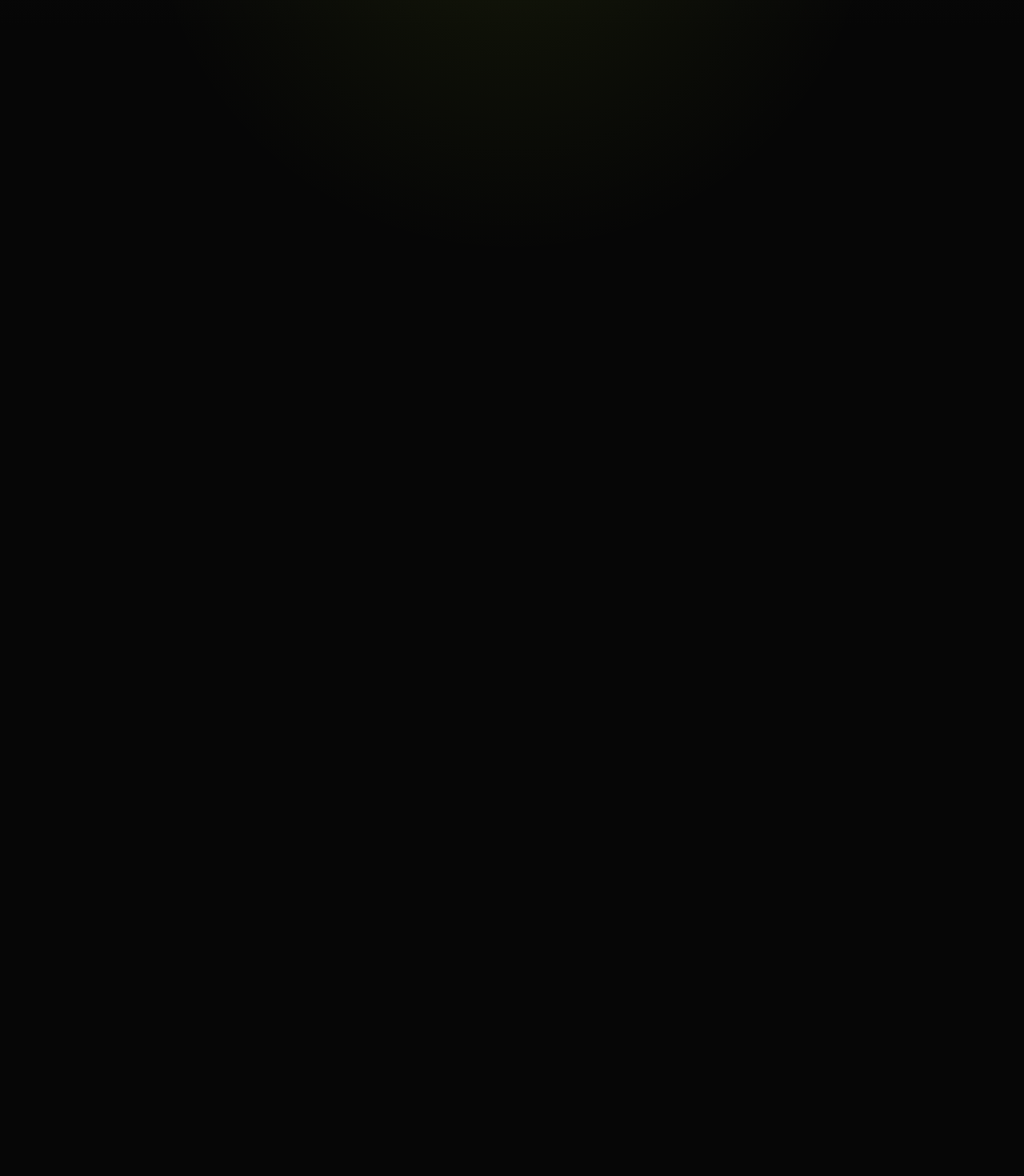
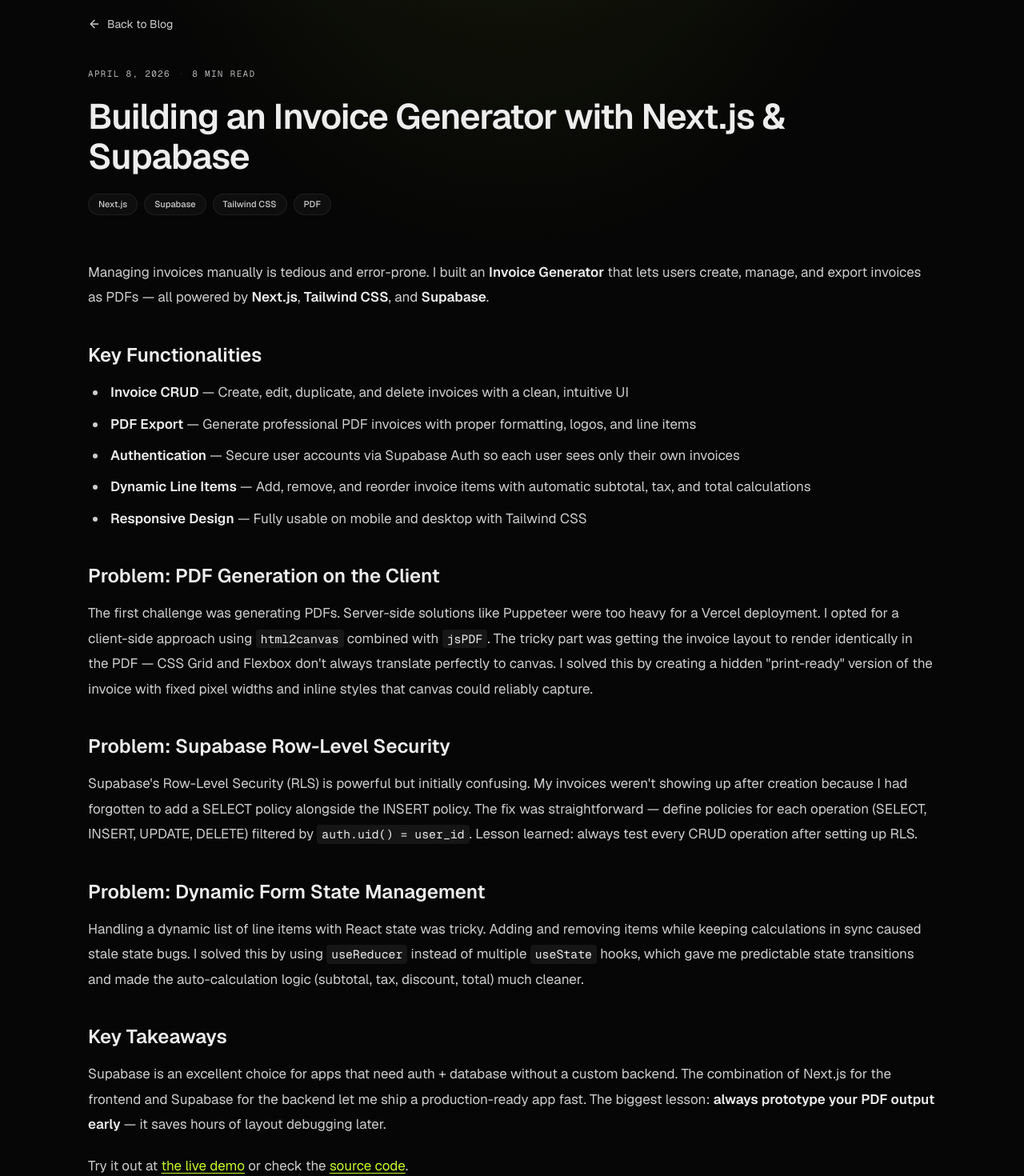
Before and after one commit to elkatiri/Portfolio, a Next.js app: page /blog/building-invoice-generator-nextjs-supabase in a window 1280 px wide. Before the commit this address had no page. Shown: the part 140-1610 px from the top of the page at 80% size. Before the commit the page ends 800 px from the top, so only its background shows below. Built offline with nearby package versions, Linux system fonts and the light colour scheme.

Commit message:
update blog

```diff
--- a/src/data/blog.ts
+++ b/src/data/blog.ts
@@ -11,142 +11,158 @@
 
 export const blogPosts: BlogPost[] = [
   {
-    slug: "building-saas-dashboard-nextjs-react",
-    title: "How I Built a SaaS Dashboard with Next.js & React",
+    slug: "building-invoice-generator-nextjs-supabase",
+    title: "Building an Invoice Generator with Next.js & Supabase",
     description:
-      "A deep dive into building a production-ready SaaS dashboard with Next.js App Router, server components, and real-time data.",
+      "How I built a full-featured invoice generator with PDF export, tackling Supabase auth, dynamic form state, and PDF rendering challenges.",
     date: "2026-04-08",
     readTime: "8 min read",
-    tags: ["Next.js", "React", "SaaS", "TypeScript"],
+    tags: ["Next.js", "Supabase", "Tailwind CSS", "PDF"],
     lang: "en",
     content: `
-<p>Building a SaaS dashboard requires careful consideration of performance, user experience, and scalability. In this post, I'll walk through how I built a production-ready dashboard using <strong>Next.js App Router</strong> and <strong>React Server Components</strong>.</p>
+<p>Managing invoices manually is tedious and error-prone. I built an <strong>Invoice Generator</strong> that lets users create, manage, and export invoices as PDFs — all powered by <strong>Next.js</strong>, <strong>Tailwind CSS</strong>, and <strong>Supabase</strong>.</p>
 
-<h2>Why Next.js for SaaS?</h2>
-<p>Next.js provides the perfect foundation for SaaS applications. With server components, you get faster initial loads. With API routes, you get a built-in backend. And with Vercel deployment, you get global edge delivery out of the box.</p>
-
-<h2>Architecture Decisions</h2>
-<p>I structured the app using the App Router with the following pattern:</p>
+<h2>Key Functionalities</h2>
 <ul>
-<li><strong>Server Components</strong> for data-heavy pages (dashboards, reports)</li>
-<li><strong>Client Components</strong> only for interactive elements (forms, modals, charts)</li>
-<li><strong>API Routes</strong> for webhook handlers and third-party integrations</li>
-<li><strong>Middleware</strong> for authentication and tenant isolation</li>
+<li><strong>Invoice CRUD</strong> — Create, edit, duplicate, and delete invoices with a clean, intuitive UI</li>
+<li><strong>PDF Export</strong> — Generate professional PDF invoices with proper formatting, logos, and line items</li>
+<li><strong>Authentication</strong> — Secure user accounts via Supabase Auth so each user sees only their own invoices</li>
+<li><strong>Dynamic Line Items</strong> — Add, remove, and reorder invoice items with automatic subtotal, tax, and total calculations</li>
+<li><strong>Responsive Design</strong> — Fully usable on mobile and desktop with Tailwind CSS</li>
 </ul>
 
-<h2>Real-time Data with Server-Sent Events</h2>
-<p>Instead of WebSockets (which add complexity), I used Server-Sent Events for live dashboard updates. This keeps the infrastructure simple while providing real-time feedback to users.</p>
+<h2>Problem: PDF Generation on the Client</h2>
+<p>The first challenge was generating PDFs. Server-side solutions like Puppeteer were too heavy for a Vercel deployment. I opted for a client-side approach using <code>html2canvas</code> combined with <code>jsPDF</code>. The tricky part was getting the invoice layout to render identically in the PDF — CSS Grid and Flexbox don't always translate perfectly to canvas. I solved this by creating a hidden "print-ready" version of the invoice with fixed pixel widths and inline styles that canvas could reliably capture.</p>
+
+<h2>Problem: Supabase Row-Level Security</h2>
+<p>Supabase's Row-Level Security (RLS) is powerful but initially confusing. My invoices weren't showing up after creation because I had forgotten to add a SELECT policy alongside the INSERT policy. The fix was straightforward — define policies for each operation (SELECT, INSERT, UPDATE, DELETE) filtered by <code>auth.uid() = user_id</code>. Lesson learned: always test every CRUD operation after setting up RLS.</p>
+
+<h2>Problem: Dynamic Form State Management</h2>
+<p>Handling a dynamic list of line items with React state was tricky. Adding and removing items while keeping calculations in sync caused stale state bugs. I solved this by using <code>useReducer</code> instead of multiple <code>useState</code> hooks, which gave me predictable state transitions and made the auto-calculation logic (subtotal, tax, discount, total) much cleaner.</p>
 
 <h2>Key Takeaways</h2>
-<p>The biggest lesson: <strong>start with server components everywhere</strong>, then add client interactivity only where needed. This approach cut initial JS by over 60% compared to a fully client-rendered SPA.</p>
+<p>Supabase is an excellent choice for apps that need auth + database without a custom backend. The combination of Next.js for the frontend and Supabase for the backend let me ship a production-ready app fast. The biggest lesson: <strong>always prototype your PDF output early</strong> — it saves hours of layout debugging later.</p>
 
-<p>If you're building a SaaS product and want to discuss architecture, feel free to <a href="/#contact">reach out</a>.</p>
+<p>Try it out at <a href="https://invoice-generator-iota-dusky.vercel.app/" target="_blank" rel="noopener">the live demo</a> or check the <a href="https://github.com/elkatiri/Invoices" target="_blank" rel="noopener">source code</a>.</p>
 `,
   },
   {
-    slug: "laravel-api-best-practices-2026",
-    title: "Laravel API Best Practices I Follow in Every Project",
+    slug: "marketplace-app-mern-realtime-messaging",
+    title: "How I Built a Marketplace with Real-Time Messaging Using the MERN Stack",
     description:
-      "My battle-tested patterns for building clean, secure, and scalable REST APIs with Laravel — from validation to caching.",
+      "Building a full marketplace with Socket.IO chat, Cloudinary image uploads, and solving real-time sync and auth challenges.",
     date: "2026-04-01",
-    readTime: "6 min read",
-    tags: ["Laravel", "PHP", "API", "Backend"],
+    readTime: "10 min read",
+    tags: ["React", "Node.js", "MongoDB", "Socket.IO"],
     lang: "en",
     content: `
-<p>After building several production APIs with Laravel, I've developed a set of patterns that I apply to every new project. These practices have saved me from bugs, security issues, and performance bottlenecks.</p>
+<p>I built a <strong>full-featured marketplace platform</strong> where users can list products, browse listings, and chat with sellers in real time. The stack: <strong>React</strong>, <strong>Node.js</strong>, <strong>Express</strong>, <strong>MongoDB</strong>, <strong>Socket.IO</strong>, and <strong>Cloudinary</strong>.</p>
 
-<h2>1. Always Use Form Requests</h2>
-<p>Never validate in the controller. Create dedicated <code>FormRequest</code> classes for every endpoint. This keeps controllers thin and makes validation rules reusable and testable.</p>
+<h2>Key Functionalities</h2>
+<ul>
+<li><strong>Product Listings</strong> — Sellers can create, edit, and delete product listings with multiple images</li>
+<li><strong>Image Uploads</strong> — Cloudinary handles image storage, transformation, and optimization</li>
+<li><strong>Real-Time Chat</strong> — Buyers and sellers can message each other instantly via Socket.IO</li>
+<li><strong>User Authentication</strong> — JWT-based auth with role separation between buyers and sellers</li>
+<li><strong>Search & Filters</strong> — Filter products by category, price range, and location</li>
+<li><strong>Responsive Storefront</strong> — A clean, mobile-friendly shopping experience</li>
+</ul>
 
-<h2>2. API Resources for Consistent Output</h2>
-<p>Use <code>JsonResource</code> and <code>ResourceCollection</code> classes to control your API shape. Never return Eloquent models directly — this leaks database structure and makes versioning impossible.</p>
+<h2>Problem: Real-Time Message Sync Across Tabs</h2>
+<p>Socket.IO worked great for live messaging, but users who opened multiple browser tabs would see messages duplicated or out of order. The root cause was each tab opening its own socket connection, and the server broadcast messages to all connections for that user. I fixed this by assigning a unique <code>connectionId</code> to each socket and deduplicating messages on the client using a Set of message IDs before rendering.</p>
 
-<h2>3. Repository Pattern for Complex Queries</h2>
-<p>For simple CRUD, Eloquent in the controller is fine. But once you have complex filters, joins, or caching needs, extract a Repository class. It makes testing much easier.</p>
+<h2>Problem: Cloudinary Upload Size & Format</h2>
+<p>Users were uploading massive uncompressed images that took forever. I added client-side image compression using the <code>browser-image-compression</code> library before uploading to Cloudinary. I also restricted formats to JPEG, PNG, and WebP, and set a 5MB limit on the server with proper error messages. This cut average upload time by 70%.</p>
 
-<h2>4. Rate Limiting & Throttling</h2>
-<p>Apply rate limits to every public endpoint. Laravel makes this trivial with <code>RateLimiter</code> in the <code>RouteServiceProvider</code>. I typically set different limits for authenticated vs. guest users.</p>
+<h2>Problem: JWT Expiration During Active Chat</h2>
+<p>Users in the middle of a conversation would suddenly get logged out when their JWT expired. I implemented a silent refresh mechanism: the client intercepts 401 responses, hits a <code>/refresh-token</code> endpoint using the stored refresh token (HTTP-only cookie), gets a new access token, and retries the original request — all without interrupting the user's chat session.</p>
 
-<h2>5. Cache Aggressively</h2>
-<p>Use Redis caching for frequently accessed data. Implement cache invalidation with model observers. The performance improvement is dramatic — 10x faster response times on read-heavy endpoints.</p>
+<h2>Problem: MongoDB Query Performance</h2>
+<p>As product listings grew, search became slow. The fix: compound indexes on the fields used for filtering (category + price + createdAt) and text indexes for full-text search on product titles and descriptions. Query times dropped from 800ms to under 50ms.</p>
 
-<p>Want to see these patterns in action? Check out my <a href="/#projects">projects</a> or <a href="/#contact">get in touch</a>.</p>
+<h2>Key Takeaways</h2>
+<p>Building a marketplace taught me that <strong>real-time features add significant complexity</strong> to both frontend and backend. Socket.IO is powerful but needs careful connection management. And always index your MongoDB queries from day one — retrofitting indexes on a live database is stressful.</p>
+
+<p>Check out the <a href="https://markete-place.vercel.app" target="_blank" rel="noopener">live marketplace</a> or view the <a href="https://github.com/elkatiri/markete-place" target="_blank" rel="noopener">source code</a>.</p>
 `,
   },
   {
-    slug: "creer-portfolio-developpeur-nextjs",
-    title: "Créer un Portfolio de Développeur avec Next.js",
+    slug: "farmers-platform-admin-dashboard-data-export",
+    title: "Building a Farmers Platform with Admin Dashboard & Data Export",
     description:
-      "Guide complet pour construire un portfolio professionnel avec Next.js, optimisé pour le SEO et les performances.",
+      "How I created an agricultural management platform with role-based access, analytics, and CSV/PDF export — and the problems I solved along the way.",
     date: "2026-03-25",
-    readTime: "7 min de lecture",
-    tags: ["Next.js", "Portfolio", "SEO", "Français"],
-    lang: "fr",
+    readTime: "9 min read",
+    tags: ["React", "Node.js", "Express", "MongoDB"],
+    lang: "en",
     content: `
-<p>Un portfolio bien conçu est essentiel pour tout développeur qui cherche à se démarquer. Dans cet article, je partage mon approche pour créer un portfolio performant avec <strong>Next.js</strong>.</p>
+<p>I built a <strong>Farmers Platform</strong> — an agricultural management system that helps administrators track farmer data, visualize analytics, and export reports. The entire stack is <strong>React</strong> + <strong>Node.js</strong> + <strong>Express</strong> + <strong>MongoDB</strong>.</p>
 
-<h2>Pourquoi Next.js ?</h2>
-<p>Next.js offre le rendu côté serveur (SSR) et la génération statique (SSG), ce qui est crucial pour le SEO. Google indexe mieux les pages pré-rendues, et vos visiteurs obtiennent un chargement ultra-rapide.</p>
-
-<h2>Structure du Projet</h2>
-<p>J'organise mon portfolio en sections distinctes :</p>
+<h2>Key Functionalities</h2>
 <ul>
-<li><strong>Hero</strong> — première impression avec animation subtile</li>
-<li><strong>À propos</strong> — parcours et compétences</li>
-<li><strong>Projets</strong> — études de cas détaillées</li>
-<li><strong>Blog</strong> — articles techniques pour le SEO</li>
-<li><strong>Contact</strong> — formulaire et liens sociaux</li>
+<li><strong>Admin Dashboard</strong> — Overview with charts showing farmer registrations, crop distribution, and regional data</li>
+<li><strong>Farmer Management</strong> — Full CRUD for farmer records with detailed profiles</li>
+<li><strong>Role-Based Access Control</strong> — Admins can manage everything; regular users have read-only access to relevant data</li>
+<li><strong>Data Export</strong> — Export farmer data and reports as CSV or PDF for offline analysis</li>
+<li><strong>Analytics & Charts</strong> — Interactive charts built with Chart.js for data visualization</li>
+<li><strong>Search & Pagination</strong> — Efficient data browsing with server-side pagination and filters</li>
 </ul>
 
-<h2>Optimisation SEO</h2>
-<p>Les éléments clés pour un bon référencement :</p>
-<ul>
-<li>Métadonnées multilingues (français, anglais, arabe)</li>
-<li>Données structurées JSON-LD</li>
-<li>Sitemap XML automatique</li>
-<li>Fichier robots.txt</li>
-<li>URLs canoniques</li>
-</ul>
+<h2>Problem: Role-Based Access at the API Level</h2>
+<p>Initially, I only checked roles on the frontend (hiding admin buttons for regular users). This was insecure — anyone could call admin endpoints directly. I added an <code>authorize</code> middleware that verifies the user's role from the JWT payload before processing the request. Each route now explicitly declares which roles can access it: <code>authorize('admin')</code> or <code>authorize('admin', 'manager')</code>.</p>
 
-<h2>Conclusion</h2>
-<p>Un portfolio n'est pas juste une vitrine — c'est un outil de marketing. En combinant Next.js avec une bonne stratégie SEO, vous pouvez attirer du trafic organique et convertir les visiteurs en clients.</p>
+<h2>Problem: CSV Export with Arabic Characters</h2>
+<p>Farmer names and locations contained Arabic text. When exporting to CSV, Excel displayed garbled characters because it defaulted to ANSI encoding. The fix was adding a UTF-8 BOM (Byte Order Mark) at the start of the CSV file: <code>\\uFEFF</code>. This tells Excel to read the file as UTF-8, and all Arabic text rendered correctly.</p>
 
-<p>Besoin d'aide pour créer votre portfolio ? <a href="/#contact">Contactez-moi</a>.</p>
+<h2>Problem: Chart.js Re-rendering on Data Updates</h2>
+<p>Every time the dashboard data refreshed, Chart.js would create a new canvas instance without destroying the old one, causing memory leaks and visual glitches (charts stacking on top of each other). I fixed this by properly destroying the chart instance in the React <code>useEffect</code> cleanup function before re-creating it with new data.</p>
+
+<h2>Problem: Server-Side Pagination with Filters</h2>
+<p>Combining pagination with dynamic filters (by region, crop type, date range) was complex. If a user applied a filter on page 3, they'd get empty results because the offset was wrong for the filtered dataset. I reset the page to 1 whenever a filter changed, and built the MongoDB aggregation pipeline to apply filters first, then <code>$skip</code> and <code>$limit</code> for pagination. This ensured consistent results.</p>
+
+<h2>Key Takeaways</h2>
+<p><strong>Never trust the frontend for access control</strong> — always enforce it server-side. Data export seems simple until you hit encoding issues across different languages. And Chart.js in React requires careful lifecycle management to avoid memory leaks.</p>
+
+<p>See the <a href="https://farmers-platform-beige.vercel.app" target="_blank" rel="noopener">live platform</a> or explore the <a href="https://github.com/elkatiri/FarmersPlatform" target="_blank" rel="noopener">source code</a>.</p>
 `,
   },
   {
-    slug: "mern-stack-ecommerce-guide",
-    title: "Building a Full E-Commerce Platform with the MERN Stack",
+    slug: "dental-website-nextjs-framer-motion-animations",
+    title: "Creating a Modern Dental Clinic Website with Next.js & Framer Motion",
     description:
-      "Step-by-step guide to building a marketplace with MongoDB, Express, React, and Node.js — from auth to payments.",
+      "How I designed and built a responsive dental website with smooth animations, appointment booking, and performance optimization.",
     date: "2026-03-18",
-    readTime: "10 min read",
-    tags: ["MERN", "MongoDB", "React", "Node.js"],
+    readTime: "7 min read",
+    tags: ["Next.js", "Tailwind CSS", "Framer Motion"],
     lang: "en",
     content: `
-<p>The MERN stack (MongoDB, Express, React, Node.js) is one of the most popular choices for building full-stack JavaScript applications. In this post, I'll walk through the key decisions I made while building a marketplace platform.</p>
+<p>A dental clinic approached me to build a modern, trustworthy website that would attract new patients. I used <strong>Next.js</strong>, <strong>Tailwind CSS</strong>, and <strong>Framer Motion</strong> to deliver a fast, animated, and fully responsive site.</p>
 
-<h2>Database Design with MongoDB</h2>
-<p>For an e-commerce platform, I use a hybrid approach: embed frequently-accessed data (like product variants) and reference rarely-joined collections (like order history). This balances read performance with data consistency.</p>
-
-<h2>Authentication & Authorization</h2>
-<p>I implement JWT-based auth with refresh tokens stored in HTTP-only cookies. Role-based access control (RBAC) separates buyer, seller, and admin permissions at the middleware level.</p>
-
-<h2>Payment Integration</h2>
-<p>Stripe handles payments. The key is to always verify prices server-side — never trust the client. I use webhooks to confirm payment completion before updating order status.</p>
-
-<h2>Real-time Features</h2>
-<p>Socket.IO powers real-time notifications for new orders, messages between buyers and sellers, and inventory updates. The event-driven architecture keeps the system responsive.</p>
-
-<h2>Performance Optimizations</h2>
+<h2>Key Functionalities</h2>
 <ul>
-<li>Redis caching for product listings and search results</li>
-<li>Image optimization with Cloudinary</li>
-<li>Pagination with cursor-based queries</li>
-<li>MongoDB indexes on frequently queried fields</li>
+<li><strong>Service Showcase</strong> — Dedicated sections for each dental service with descriptions and visuals</li>
+<li><strong>Appointment Booking</strong> — A clean contact form for patients to request appointments</li>
+<li><strong>Smooth Animations</strong> — Scroll-triggered animations using Framer Motion for a premium feel</li>
+<li><strong>Responsive Design</strong> — Looks great on mobile, tablet, and desktop</li>
+<li><strong>SEO Optimized</strong> — Server-rendered pages with proper meta tags for local search visibility</li>
 </ul>
 
-<p>Interested in building something similar? Check out my <a href="/#projects">marketplace project</a> or <a href="/#contact">let's talk</a>.</p>
+<h2>Problem: Framer Motion Animations Causing Layout Shifts</h2>
+<p>I used Framer Motion's <code>initial</code> and <code>animate</code> props to fade and slide sections in on scroll. But elements with <code>opacity: 0</code> and <code>translateY</code> on initial render caused Cumulative Layout Shift (CLS) — the page would "jump" as sections became visible. I fixed this by using <code>whileInView</code> with the <code>viewport={{ once: true }}</code> option, and setting initial styles so that elements still occupied their full space (using <code>visibility</code> tricks instead of transforms that affect layout).</p>
+
+<h2>Problem: Image Optimization for Dental Photography</h2>
+<p>The clinic provided high-resolution photos that were 5-10MB each. Loading them destroyed page performance. I used Next.js's built-in <code>&lt;Image&gt;</code> component with <code>priority</code> for above-the-fold images and lazy loading for the rest. Combined with automatic WebP conversion and responsive <code>sizes</code>, the total image payload dropped by 85% without visible quality loss.</p>
+
+<h2>Problem: Form Validation UX</h2>
+<p>The appointment form needed to be simple but validate phone numbers, email, and preferred date/time. I used a combination of HTML5 validation attributes and custom validation logic. The challenge was showing errors without being aggressive — I implemented "validate on blur" (when the user leaves a field) instead of "validate on change" (while typing), which felt much more natural and less frustrating for patients.</p>
+
+<h2>Problem: Tailwind CSS Custom Theme for Medical Branding</h2>
+<p>The clinic's brand colors (soft blue and white) needed to feel trustworthy and medical. Default Tailwind colors were too vibrant. I extended the Tailwind config with custom color scales and created utility classes for consistent spacing, shadows, and border radii across the site. This made it easy to maintain visual consistency while building fast.</p>
+
+<h2>Key Takeaways</h2>
+<p>For client websites, <strong>animations must enhance, not hinder, performance</strong>. Framer Motion is powerful but needs careful implementation to avoid CLS issues. Next.js Image optimization is essential for media-heavy sites. And always validate forms in a way that respects the user's flow.</p>
+
+<p>Visit the <a href="https://smilecare-dental-center.vercel.app" target="_blank" rel="noopener">live site</a> or check the <a href="https://github.com/elkatiri/dental-website" target="_blank" rel="noopener">source code</a>.</p>
 `,
   },
 ];
```
